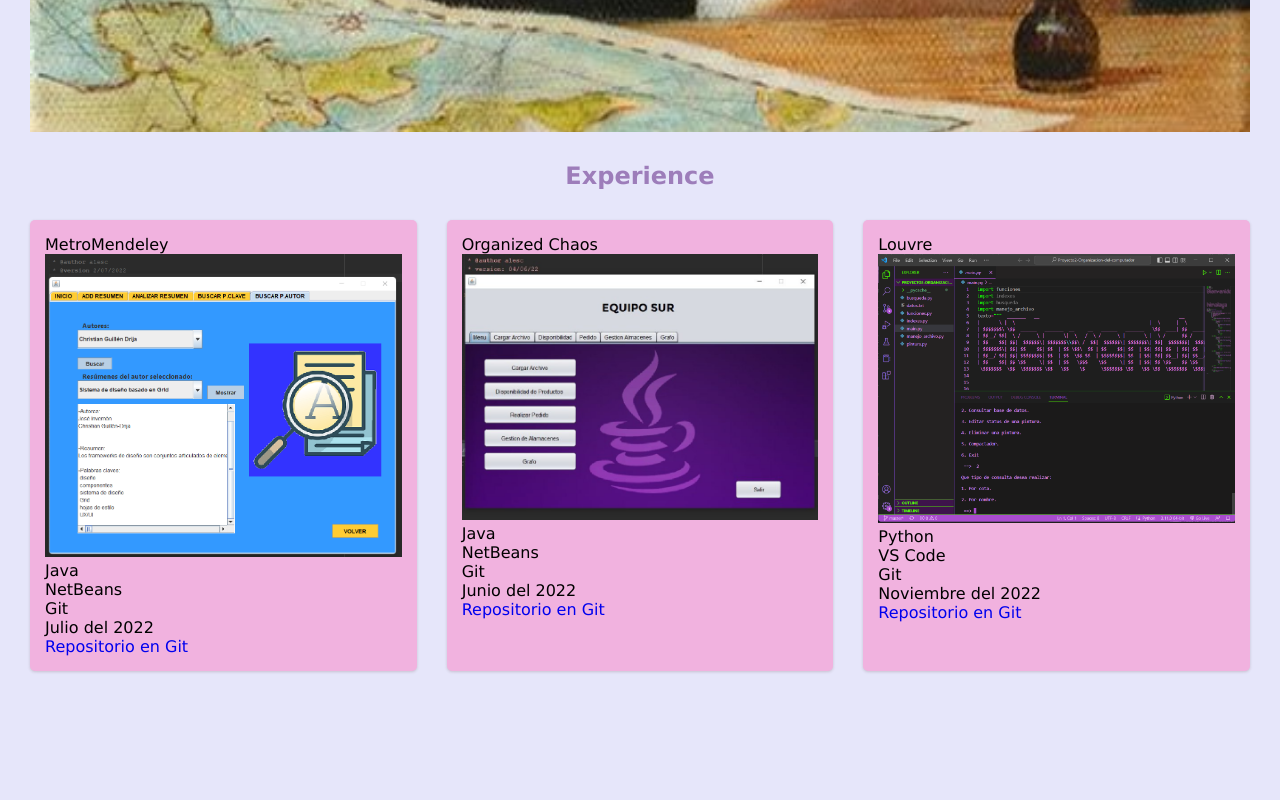
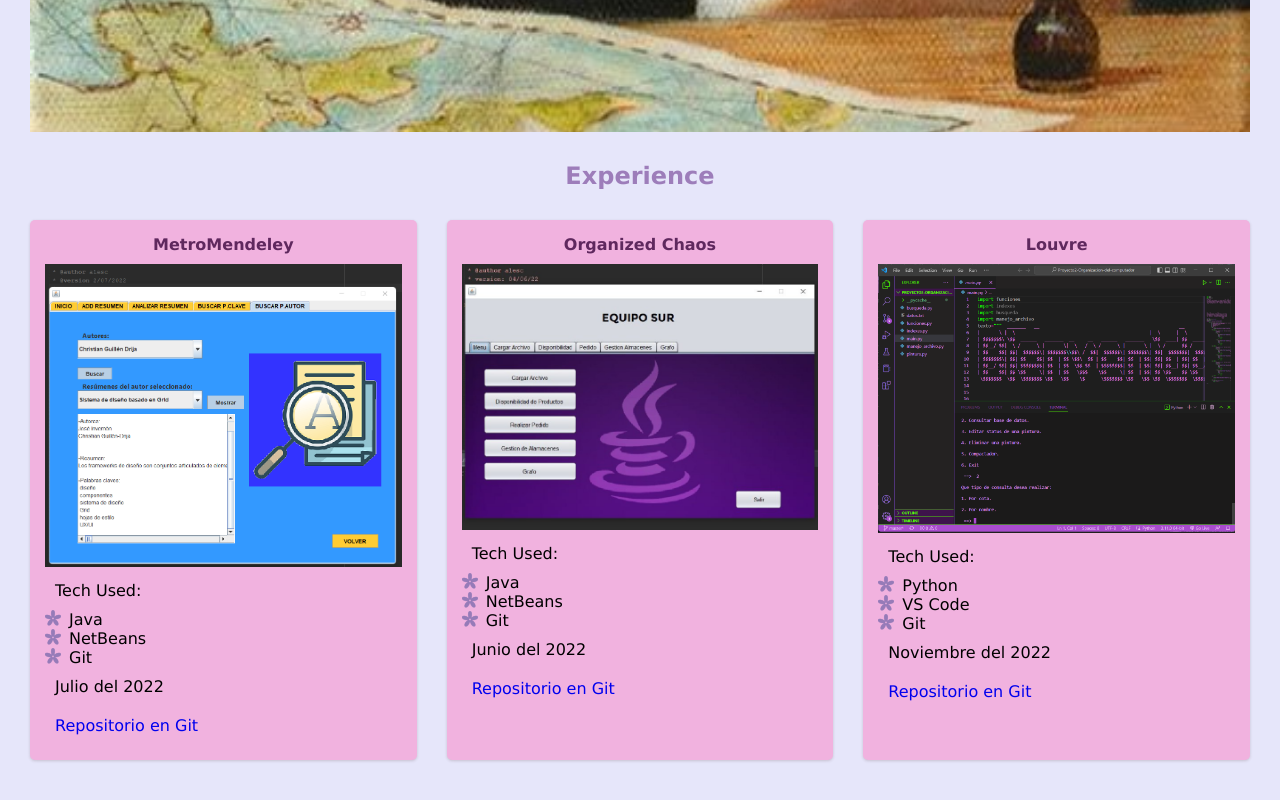
Before and after one commit to alejanndrasan/Microproyecto1, a plain HTML site: page index.html in a window 1280 px wide. Shown: the part 719-1519 px from the top of the page. Before the commit the page ends 1440 px from the top, so only its background shows below. Drawn offline with Linux system fonts and the light colour scheme.

Commit message:
Exp done

```diff
--- a/index.html
+++ b/index.html
@@ -42,44 +42,40 @@
             <ul class="info">
                 <li class="nombre">MetroMendeley</li>
                 <img src="\fotis\proyecto1.png" alt="img" class="projectFoto">
-
-                <li class="tech">
-                    <ul class="tech-used">
-                        <li class="tech1">Java</li>
-                        <li class="tech2">NetBeans</li>
-                        <li class="tech3">Git</li>
-                    </ul>
+                <li class="element">Tech Used:
+                        <li class="techunit">Java</li>
+                        <li class="techunit">NetBeans</li>
+                        <li class="techunit">Git</li>
                 </li>
-                <li class="Fecha">Julio del 2022</li>
-                <li class="link"><a href="https://github.com/Emirs2002/PROYECTO_EDD" target="_blank">Repositorio en Git</a></li>
+                <li class="element">Julio del 2022</li>
+                <li class="element"><a href="https://github.com/Emirs2002/PROYECTO_EDD" target="_blank">Repositorio en Git</a></li>
             </ul>
         </div>
         <div class="project-2 box">
             <ul class="info">
                 <li class="nombre">Organized Chaos</li>
                 <img src="\fotis\proyecto2.png" alt="img"  class="projectFoto">
-                <li class="tech">
-                    <ul class="tech-used">
-                        <li class="tech1">Java</li>
-                        <li class="tech2">NetBeans</li>
-                        <li class="tech3">Git</li>
-                    </ul>
+                <li class="element">Tech Used:
+
+                        <li class="techunit">Java</li>
+                        <li class="techunit">NetBeans</li>
+                        <li class="techunit">Git</li>
                 </li>
-                <li class="Fecha">Junio del 2022</li>
-                <li class="link"><a href="https://github.com/Emirs2002/PROYECTO_EDD" target="_blank">Repositorio en Git</a></li>
+                <li class="element">Junio del 2022</li>
+                <li class="element"><a href="https://github.com/Emirs2002/PROYECTO_EDD" target="_blank">Repositorio en Git</a></li>
             </ul>
         </div>
         <div class="project-3 box">
             <ul class="info">
                 <li class="nombre">Louvre</li>
                 <img src="\fotis\proyecto3.png" alt="img"  class="projectFoto">
-                <li class="tech">
-                    <li class="tech1">Python</li>
-                    <li class="tech2">VS Code</li>
-                    <li class="tech3">Git</li>
+                <li class="element">Tech Used:
+                    <li class="techunit">Python</li>
+                    <li class="techunit">VS Code</li>
+                    <li class="techunit">Git</li>
                 </li>
-                <li class="Fecha">Noviembre del 2022</li>
-                <li class="link"><a href="https://github.com/raco45/Proyecto2-Organizacion-del-computador" target="_blank">Repositorio en Git</a> </li>
+                <li class="element">Noviembre del 2022</li>
+                <li class="element"><a href="https://github.com/raco45/Proyecto2-Organizacion-del-computador" target="_blank">Repositorio en Git</a> </li>
             </ul>
         </div>
     </section>
--- a/style.css
+++ b/style.css
@@ -112,6 +112,7 @@ body {
  color: #9d7dba;
  font-weight: bolder;
 }
+
 #Experience {
     display: grid;
     row-gap: 30px;
@@ -135,6 +136,28 @@ body {
     max-width: 100%;
 }
 
+.nombre{
+    text-align: center;
+    color: #5f285e;
+    font-weight: bold;
+    padding-bottom: 10px;
+}
+
+
+
+.element{
+    padding: 10px;
+}
+
+
+.techunit {
+    padding-left: 1.5rem;
+    background-image: url(bullet\ flor.png);
+    background-position: 0 0;
+    background-size: 1rem 1rem;
+    background-repeat: no-repeat;
+    }
+
 @media screen and (max-width: 952px){
     .logo{
         font-size: 30px;
@@ -155,6 +178,17 @@ body {
         text-decoration: underline;
         color: lavender;
     }
+    #Experience {
+        display: grid;
+        row-gap: 30px;
+        column-gap: 30px;
+        width: 100%;
+        padding: 30px;
+        margin: 0 auto;
+        grid-template-columns: 80%;
+        margin-left: 10%;
+    }
+
 }
 
 @media screen and (max-width: 700px){
```
